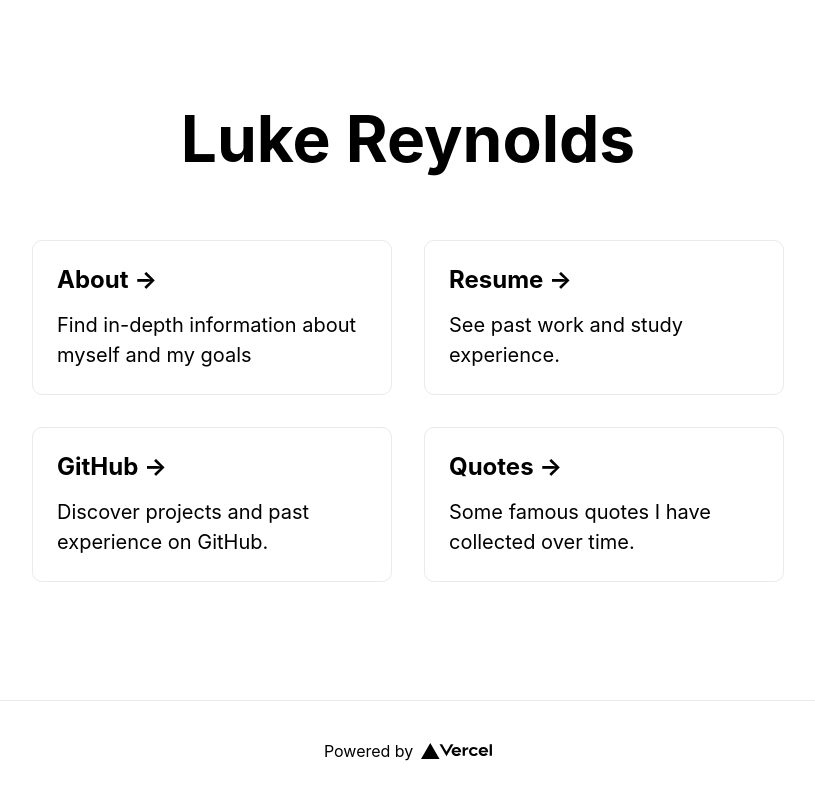
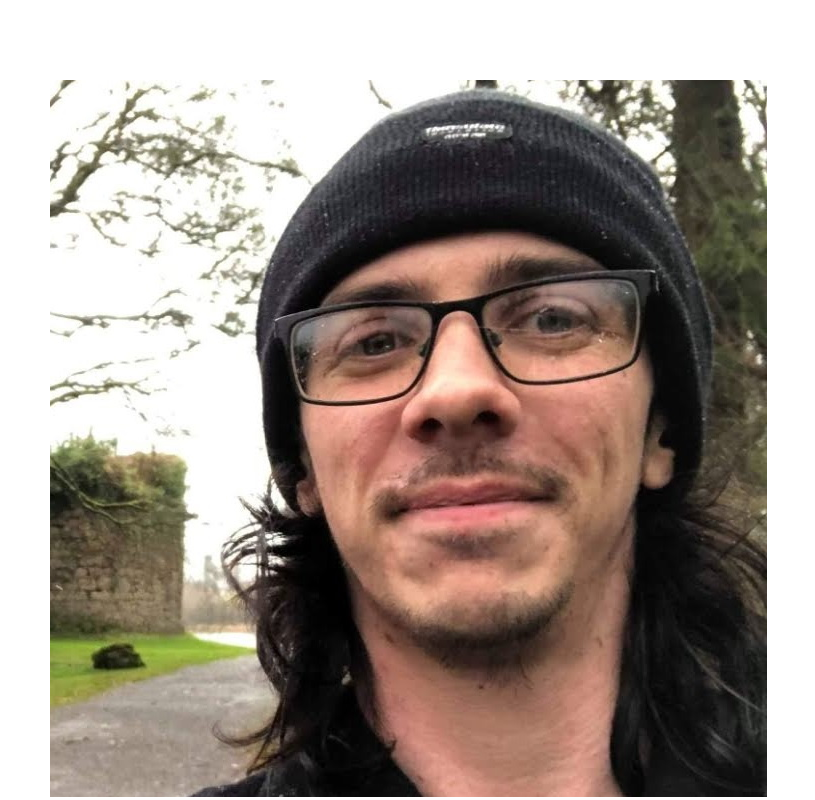
Before and after one commit to lreynolds188/Portfolio, a Next.js app: page / in a window 1280 px wide. Shown: the top 800 px of the page, without its empty margins (232-1047 px from the left). Built offline with nearby package versions, Linux system fonts and the light colour scheme.

Commit message:
Update index.js

```diff
--- a/pages/index.js
+++ b/pages/index.js
@@ -10,6 +10,7 @@ export default function Home() {
       </Head>
 
       <main className={styles.main}>
+        <img src="/profile.jpg" alt="Luke Reynolds" />
         <h1 className={styles.title}>
           Luke Reynolds
         </h1>
```
